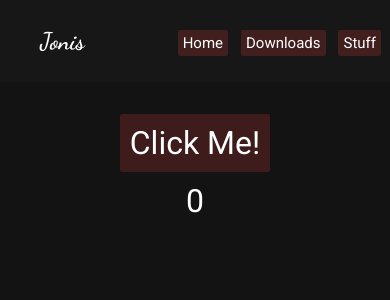
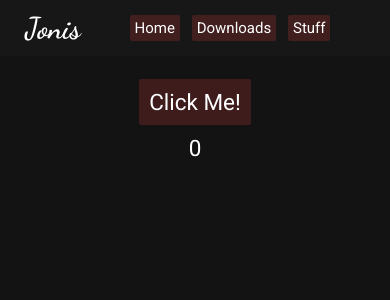
Before and after one commit to Jonas69420/Joniski2.0, a Flask app: page / in a window 390 px wide. Shown: the top 300 px of the page. Run offline with Flask 2, Linux system fonts and the light colour scheme.

Commit message:
Extra mobile

```diff
--- a/website/static/main.css
+++ b/website/static/main.css
@@ -33,6 +33,7 @@ header {
     background-color: #171717;
 
     display: flex;
+    flex-direction: row;
     align-items: center;
     justify-content: space-between;
     padding: 15px 5%;
@@ -69,7 +70,7 @@ header {
     align-items: center;
     justify-content: center;
 
-    font-size: 32px;
+    font-size: 1.5rem;
 }
 
 .main li{
@@ -104,8 +105,14 @@ header {
 
 
 @media screen and (min-width: 1000px) {
+    :root{
+        font-size: 20px;
+    }
+
     .logo{
         font-size: 42px;
+        padding-right: 35px;
+        padding-left: 35px;
     }
 
     .navbar_links li{
@@ -115,17 +122,23 @@ header {
 
     .navbar_links li a{
         padding: 8px 15px;
-        font-size: 1rem;
     }
 
-    header {
+    header{
+        justify-content: space-between;
         padding: 15px 5%;
     }
 }
 
 @media screen and (max-width: 800px) {
+    :root{
+        font-size: 15px;
+    }
+
     .logo{
-        font-size: 24px;
+        font-size: 2rem;
+        padding-right: 5px;
+        padding-left: 25px;
     }
 
     .navbar_links li{
@@ -135,10 +148,10 @@ header {
 
     .navbar_links li a{
         padding: 4px 5px;
-        font-size: 0.75rem;
     }
 
-    header {
-        padding: 5px 5px;
+    header{
+        justify-content: left;
+        padding: 0;
     }
 }
```
